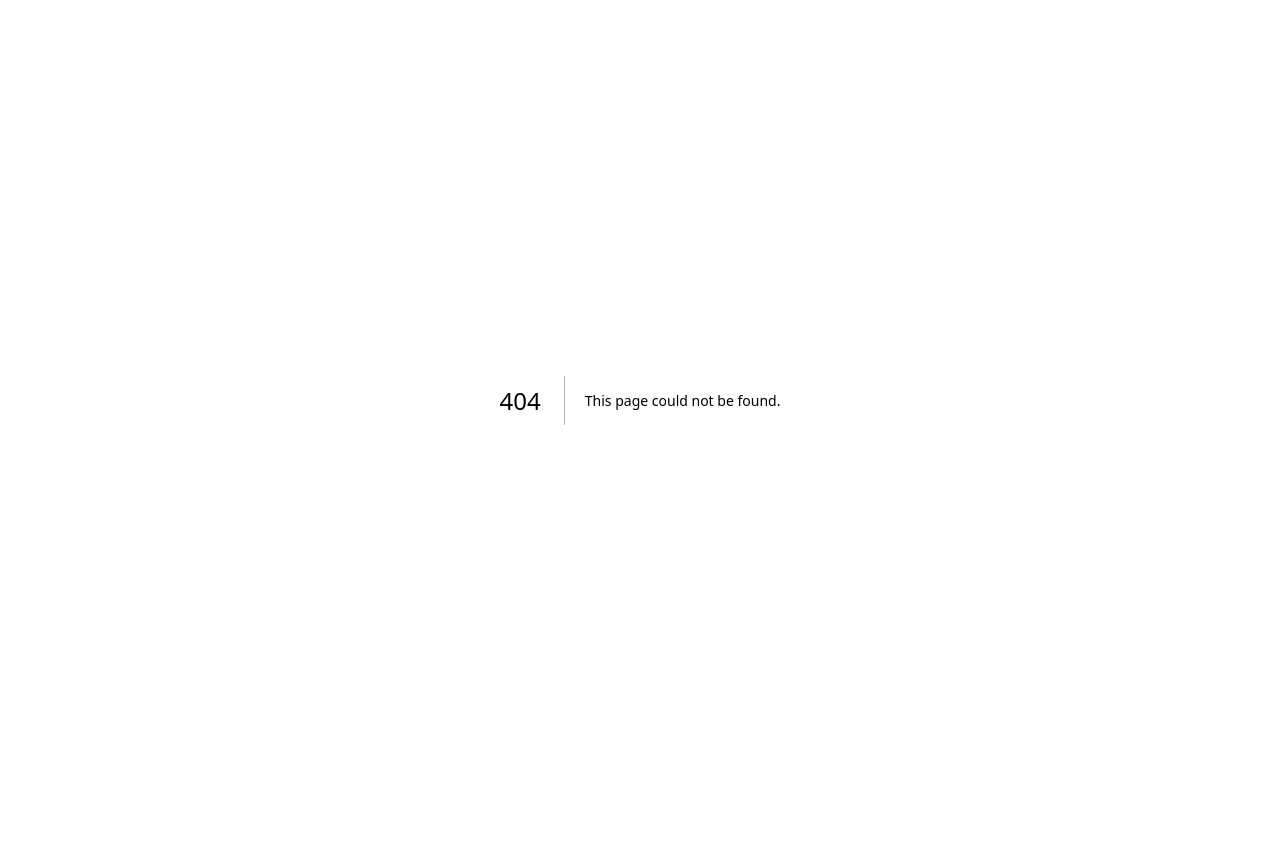
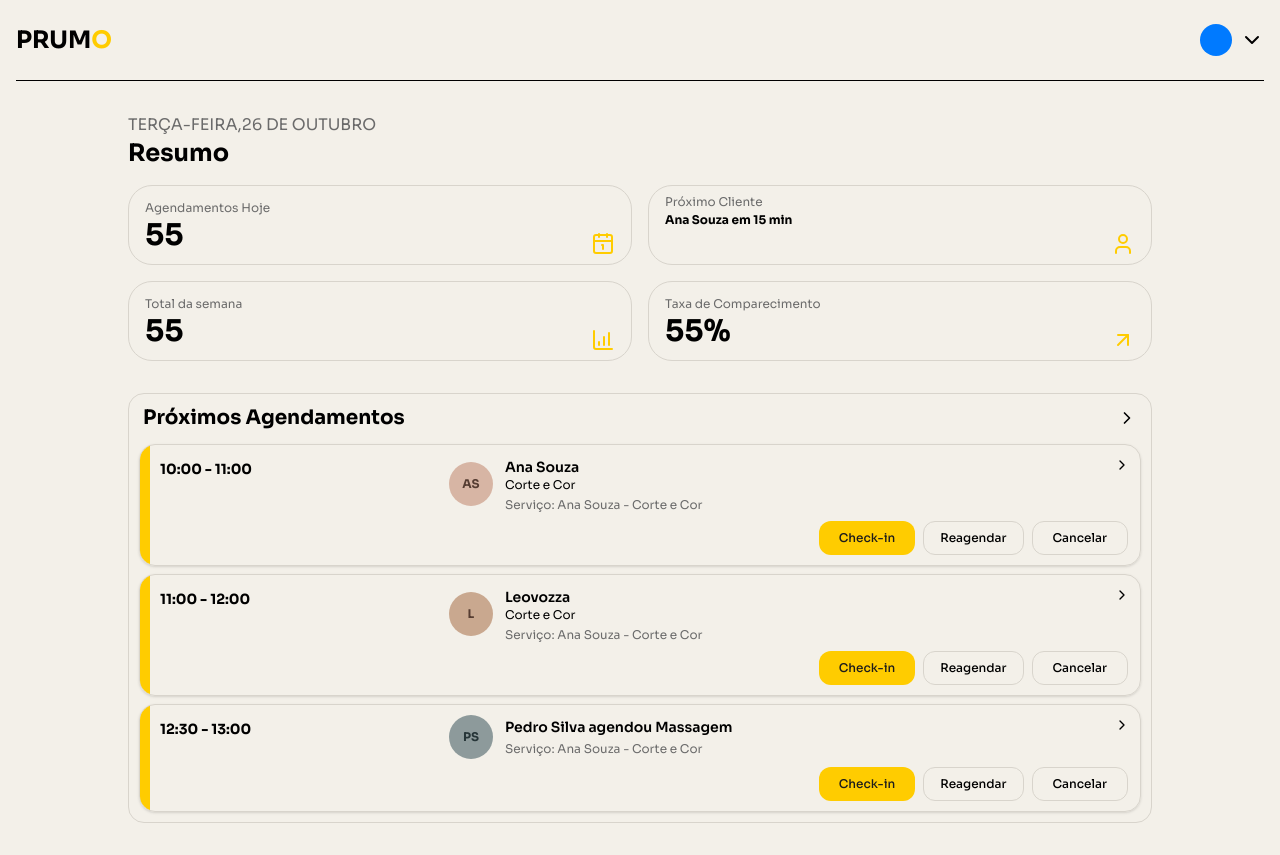
Before and after one commit to wolfhackd/Prumo-Frontend, a Next.js app: page /dashboard in a window 1280 px wide. Before the commit this address had no page. Before the commit the page ends 800 px from the top, so only its background shows below. Built offline with nearby package versions, Linux system fonts and the light colour scheme; a web font is replaced by a local one.

Commit message:
feat: dashboard page

```diff
--- /dev/null
+++ b/app/dashboard/Appointments.tsx
@@ -0,0 +1,110 @@
+import { ChevronRight } from "lucide-react";
+
+const appointments = [
+  {
+    time: "10:00 - 11:00",
+    name: "Ana Souza",
+    service: "Corte e Cor",
+    details: "Serviço: Ana Souza - Corte e Cor",
+    initials: "AS",
+    avatarColor: "bg-[#D7B5A4] text-[#563D32]",
+  },
+  {
+    time: "11:00 - 12:00",
+    name: "Leovozza",
+    service: "Corte e Cor",
+    details: "Serviço: Ana Souza - Corte e Cor",
+    initials: "L",
+    avatarColor: "bg-[#C9A88F] text-[#563D32]",
+  },
+  {
+    time: "12:30 - 13:00",
+    name: "Pedro Silva agendou Massagem",
+    service: null,
+    details: "Serviço: Ana Souza - Corte e Cor",
+    initials: "PS",
+    avatarColor: "bg-[#8D9A9B] text-[#263538]",
+  },
+];
+
+export const Appointments = () => {
+  return (
+    <section
+      aria-labelledby="upcoming-appointments-title"
+      className="rounded-2xl border border-[#D8D4CC] p-2.5"
+    >
+      <header className="flex items-center justify-between px-1 pb-3">
+        <h2
+          id="upcoming-appointments-title"
+          className="text-lg font-bold sm:text-xl"
+        >
+          Próximos Agendamentos
+        </h2>
+        <ChevronRight aria-hidden="true" className="size-5 shrink-0" />
+      </header>
+
+      <ul className="space-y-2">
+        {appointments.map((appointment) => (
+          <li
+            key={appointment.time}
+            className="relative grid grid-cols-[minmax(80px,0.8fr)_40px_minmax(0,1.8fr)] items-center gap-x-2 gap-y-2 overflow-hidden rounded-2xl border border-[#D8D4CC] px-3 py-2.5 pl-5 shadow-sm sm:grid-cols-[minmax(120px,0.8fr)_44px_minmax(0,1.8fr)] sm:gap-x-3"
+          >
+            <span
+              aria-hidden="true"
+              className="absolute inset-y-0 left-0 w-2.5 bg-[#FFCC00]"
+            />
+
+            <time className="self-start pt-1 text-xs font-bold sm:text-sm">
+              {appointment.time}
+            </time>
+
+            <div
+              aria-hidden="true"
+              className={`flex size-10 items-center justify-center rounded-full text-xs font-bold sm:size-11 ${appointment.avatarColor}`}
+            >
+              {appointment.initials}
+            </div>
+
+            <div className="min-w-0 self-start pt-0.5 pr-5">
+              <p className="truncate text-xs font-semibold sm:text-sm">
+                {appointment.name}
+              </p>
+              {appointment.service && (
+                <p className="truncate text-xs">{appointment.service}</p>
+              )}
+              <p className="mt-1 truncate text-[11px] text-[#6B6B6B] sm:text-xs">
+                {appointment.details}
+              </p>
+            </div>
+
+            <ChevronRight
+              aria-hidden="true"
+              className="absolute right-2.5 top-3 size-4"
+            />
+
+            <div className="col-span-3 flex justify-end gap-1.5 sm:col-start-2 sm:col-span-2 sm:gap-2">
+              <button
+                type="button"
+                className="min-w-0 flex-1 rounded-xl bg-[#FFCC00] px-2 py-2 text-[11px] font-medium text-[#1C1C1C] transition-colors hover:bg-[#F2C000] sm:flex-none sm:px-5 sm:text-xs"
+              >
+                Check-in
+              </button>
+              <button
+                type="button"
+                className="min-w-0 flex-1 rounded-xl border border-[#D8D4CC] bg-transparent px-2 py-2 text-[11px] font-medium transition-colors hover:bg-white/50 sm:flex-none sm:px-4 sm:text-xs"
+              >
+                Reagendar
+              </button>
+              <button
+                type="button"
+                className="min-w-0 flex-1 rounded-xl border border-[#D8D4CC] bg-transparent px-2 py-2 text-[11px] font-medium transition-colors hover:bg-white/50 sm:flex-none sm:px-5 sm:text-xs"
+              >
+                Cancelar
+              </button>
+            </div>
+          </li>
+        ))}
+      </ul>
+    </section>
+  );
+};
--- /dev/null
+++ b/app/dashboard/GridStats.tsx
@@ -0,0 +1,54 @@
+import {
+  ArrowUpRight,
+  ChartColumnIncreasing,
+  ChevronDown,
+  LucideCalendar1,
+  User,
+} from "lucide-react";
+
+export const GridStats = () => {
+  return (
+    <>
+      <div>
+        <p className="uppercase text-[#6B6B6B] sora">
+          terça-feira,26 de outubro
+        </p>
+        <h1 className=" font-bold text-2xl">Resumo</h1>
+      </div>
+      <div className="mt-4 grid grid-cols-2 gap-4">
+        <div className="relative border-[#D8D4CC] border rounded-3xl w-full px-4 h-20 flex flex-row items-center py-2">
+          <div className="flex min-w-0 flex-col gap-1">
+            <span className="text-[#6B6B6B] text-xs">Agendamentos Hoje</span>
+            <h3 className="font-bold text-3xl leading-none">55</h3>
+          </div>
+          <LucideCalendar1 className="absolute bottom-2 right-4 shrink-0 text-[#FFCC00]" />
+        </div>
+        <div className="relative border-[#D8D4CC] border rounded-3xl w-full px-4 h-20 flex flex-row items-center py-2">
+          <div className="flex min-w-0 flex-col gap-1 self-start">
+            <span className="text-[#6B6B6B] text-xs">Próximo Cliente</span>
+            <h3 className="truncate font-bold text-xs leading-none">
+              Ana Souza em 15 min
+            </h3>
+          </div>
+          <User className="absolute bottom-2 right-4 shrink-0 text-[#FFCC00]" />
+        </div>
+        <div className="relative border-[#D8D4CC] border rounded-3xl w-full px-4 h-20 flex flex-row items-center py-2">
+          <div className="flex min-w-0 flex-col gap-1">
+            <span className="text-[#6B6B6B] text-xs">Total da semana</span>
+            <h3 className="font-bold text-3xl leading-none">55</h3>
+          </div>
+          <ChartColumnIncreasing className="absolute bottom-2 right-4 shrink-0 text-[#FFCC00]" />
+        </div>
+        <div className="relative border-[#D8D4CC] border rounded-3xl w-full px-4 h-20 flex flex-row items-center py-2">
+          <div className="flex min-w-0 flex-col gap-1">
+            <span className="text-[#6B6B6B] text-xs">
+              Taxa de Comparecimento
+            </span>
+            <h3 className="font-bold text-3xl leading-none">55%</h3>
+          </div>
+          <ArrowUpRight className="absolute bottom-2 right-4 shrink-0 text-[#FFCC00]" />
+        </div>
+      </div>
+    </>
+  );
+};
--- /dev/null
+++ b/app/dashboard/Nav.tsx
@@ -0,0 +1,15 @@
+import { ChevronDown } from "lucide-react";
+
+export const Nav = () => {
+  return (
+    <div className="flex flex-row justify-between py-6 border-b">
+      <h1 className="text-2xl font-bold sora">
+        PRUM<span className="text-[#FFCC00]">O</span>
+      </h1>
+      <div className="flex flex-row items-center gap-2">
+        <div className="size-8 rounded-full bg-[#007AFF]" />
+        <ChevronDown />
+      </div>
+    </div>
+  );
+};
--- /dev/null
+++ b/app/dashboard/page.tsx
@@ -0,0 +1,23 @@
+import type { Metadata } from "next";
+import { Appointments } from "./Appointments";
+import { GridStats } from "./GridStats";
+import { Nav } from "./Nav";
+
+export const metadata: Metadata = {
+  title: "Dashboard — Prumo",
+  description: "Acompanhe seus indicadores e próximos agendamentos.",
+};
+
+export default function Dashboard() {
+  return (
+    <section className="px-4 bg-[#F3F0E9] min-h-screen sora">
+      <Nav />
+      <main className="mx-auto w-full max-w-5xl py-8">
+        <GridStats />
+        <div className="mt-8">
+          <Appointments />
+        </div>
+      </main>
+    </section>
+  );
+}
--- a/app/home/navbar.tsx
+++ b/app/home/navbar.tsx
@@ -17,7 +17,7 @@ export const NavBar = () => {
           PARA DONOS
         </a>
 
-        <a href="/" className="text-[#34C759] font-bold">
+        <a href="/establishments" className="text-[#34C759] font-bold">
           PARA CLIENTES
         </a>
 
--- a/app/page.tsx
+++ b/app/page.tsx
@@ -1,6 +1,5 @@
 import { Benefits } from "./home/benefits";
 import { Hero } from "./home/hero";
-import { NavBar } from "./home/navbar";
 import { Philosophy } from "./home/philosophy";
 import { Solution } from "./home/solution";
 
```
